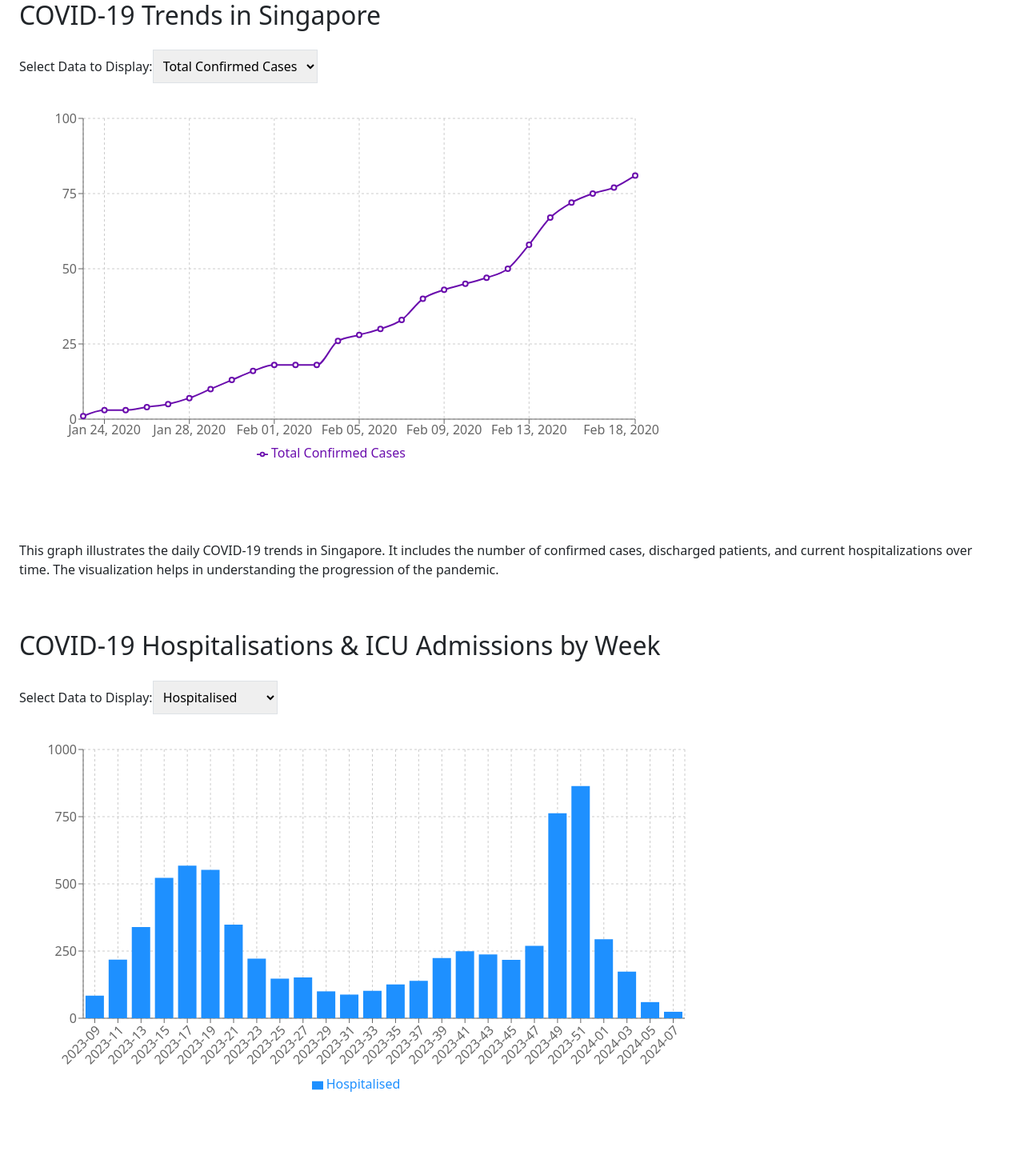
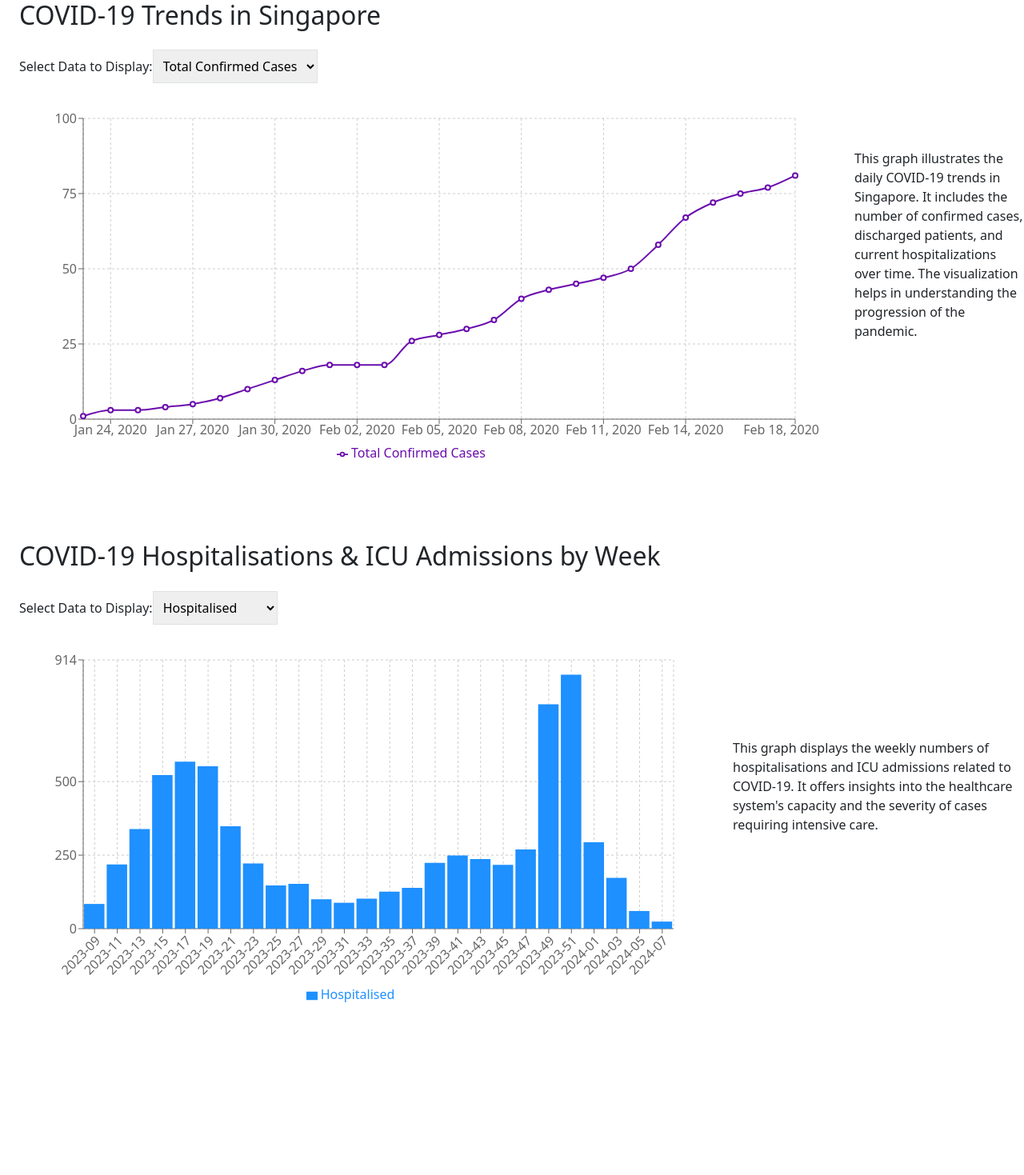
Before and after one commit to maycherryaung/css-my-page, a Next.js app: page / in a window 1280 px wide. Shown: the part 80-1549 px from the top of the page at 80% size. After the commit the page ends 1409 px from the top, so only its background shows below. Built offline with nearby package versions, Linux system fonts and the light colour scheme.

Commit message:
Add inline styles

```diff
--- a/app/components/CovidHospitalChart.jsx
+++ b/app/components/CovidHospitalChart.jsx
@@ -54,22 +54,32 @@ export default function HospitalisationChart() {
         </select>
       </div>
 
-      <ResponsiveContainer width="70%" height={500}>
+      <ResponsiveContainer width="100%" height={500}>
         <BarChart width={400} height={400} data={data} margin={{ top: 20, right: 30, left: 20, bottom: 50 }}>
           <CartesianGrid strokeDasharray="3 3" />
           <XAxis dataKey="epi_week" angle={-45} textAnchor="end" interval={0} height={70} />
-          <YAxis domain={[0, 1000]} /> {/* Adjust as per your data */}
+
+          {/* Dynamically adjust Y-axis */}
+          <YAxis
+            domain={[
+              0,
+              (dataMax) => dataMax < 100 ? 100 : dataMax + 50  // Adjust upper limit based on data
+            ]}
+          />
+
           <Tooltip />
           <Legend />
 
-          {/* Render the selected data */}
+          {/* Increase bar size for better visibility */}
           <Bar
             dataKey={selectedData}
             fill={selectedData === "Hospitalised" ? "#1e90ff" : "#ff4500"}
             name={selectedData === "Hospitalised" ? "Hospitalised" : "ICU Admissions"}
+            barSize={30}  // Make bars thicker
           />
         </BarChart>
-      </ResponsiveContainer>
+</ResponsiveContainer>
+
     </div>
   );
 }
--- a/app/components/CovidLineChart.jsx
+++ b/app/components/CovidLineChart.jsx
@@ -52,7 +52,7 @@ export default function CovidLineChart() {
         </select>
       </div>
 
-      <LineChart width={800} height={500} data={data} margin={{ top: 20, right: 30, left: 20, bottom: 50 }}>
+      <LineChart width={1000} height={500} data={data} margin={{ top: 20, right: 30, left: 20, bottom: 50 }}>
         <CartesianGrid strokeDasharray="3 3" />
 
         <XAxis
--- a/app/page.jsx
+++ b/app/page.jsx
@@ -3,36 +3,36 @@ import CovidHospitalChart from "./components/CovidHospitalChart";
 
 export default function HomePage() {
   return (
-    <main className="p-6 space-y-8">
+    <main className="p-6 space-y-12">
 
+      {/* Section for Line Chart */}
       <section>
-
-        <div className="flex flex-col md:flex-row items-start">
-          <div className="flex-1">
+        <div style={{ display: 'table', width: '100%' }}>
+          <div style={{ display: 'table-cell', width: '70%', verticalAlign: 'top' }}>
             <CovidLineChart />
           </div>
-          <div className="w-full md:w-1/3 p-4">
-            <p className="text-gray-700">
+          <div style={{ display: 'table-cell', width: '30%', paddingLeft: '20px', verticalAlign: 'middle' }}>
+            <p className="text-gray-700 mt-12">
               This graph illustrates the daily COVID-19 trends in Singapore. It includes the number of confirmed cases, discharged patients, and current hospitalizations over time. The visualization helps in understanding the progression of the pandemic.
             </p>
           </div>
         </div>
       </section>
 
-
+      {/* Section for Hospital Chart */}
       <section>
-
-        <div className="flex flex-col md:flex-row items-start">
-          <div className="flex-1">
+        <div style={{ display: 'table', width: '100%' }}>
+          <div style={{ display: 'table-cell', width: '70%', verticalAlign: 'top' }}>
             <CovidHospitalChart />
           </div>
-          <div className="w-full md:w-1/3 p-4">
-            <p className="text-gray-700">
+          <div style={{ display: 'table-cell', width: '30%', paddingLeft: '20px', verticalAlign: 'middle' }}>
+            <p className="text-gray-700 mt-12">
               This graph displays the weekly numbers of hospitalisations and ICU admissions related to COVID-19. It offers insights into the healthcare system's capacity and the severity of cases requiring intensive care.
             </p>
           </div>
         </div>
       </section>
+
     </main>
   );
 }
```
